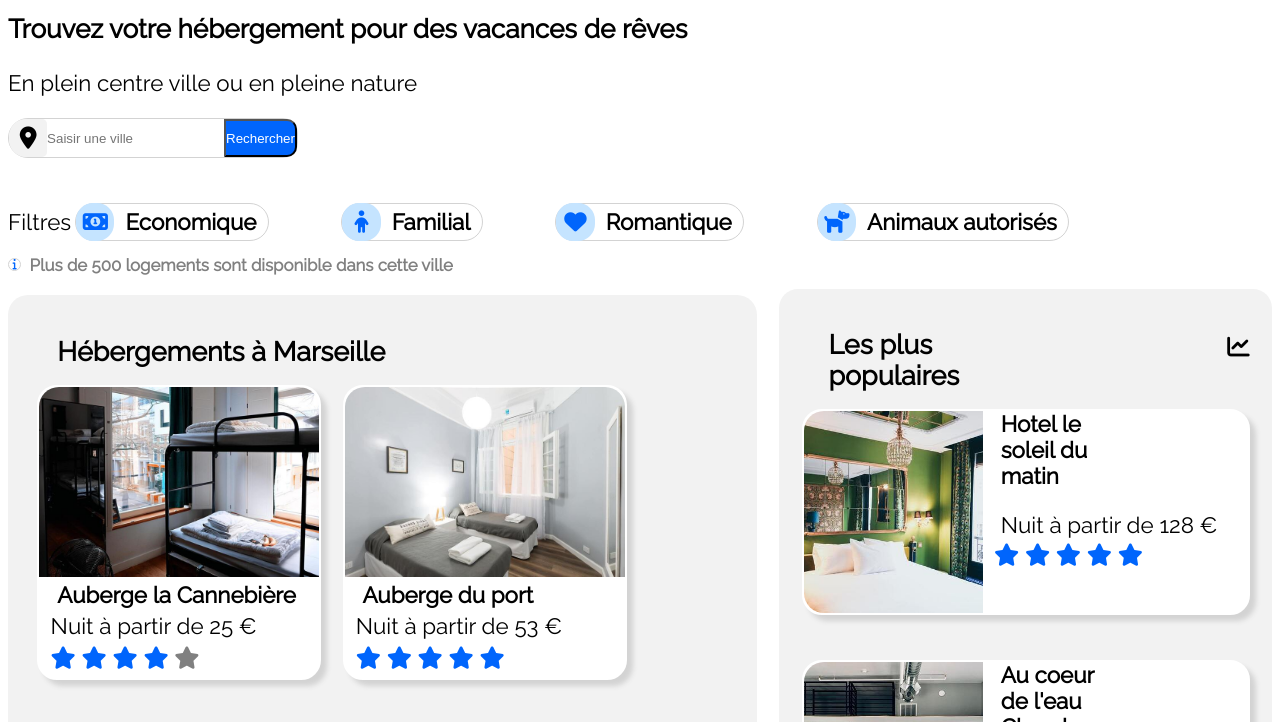
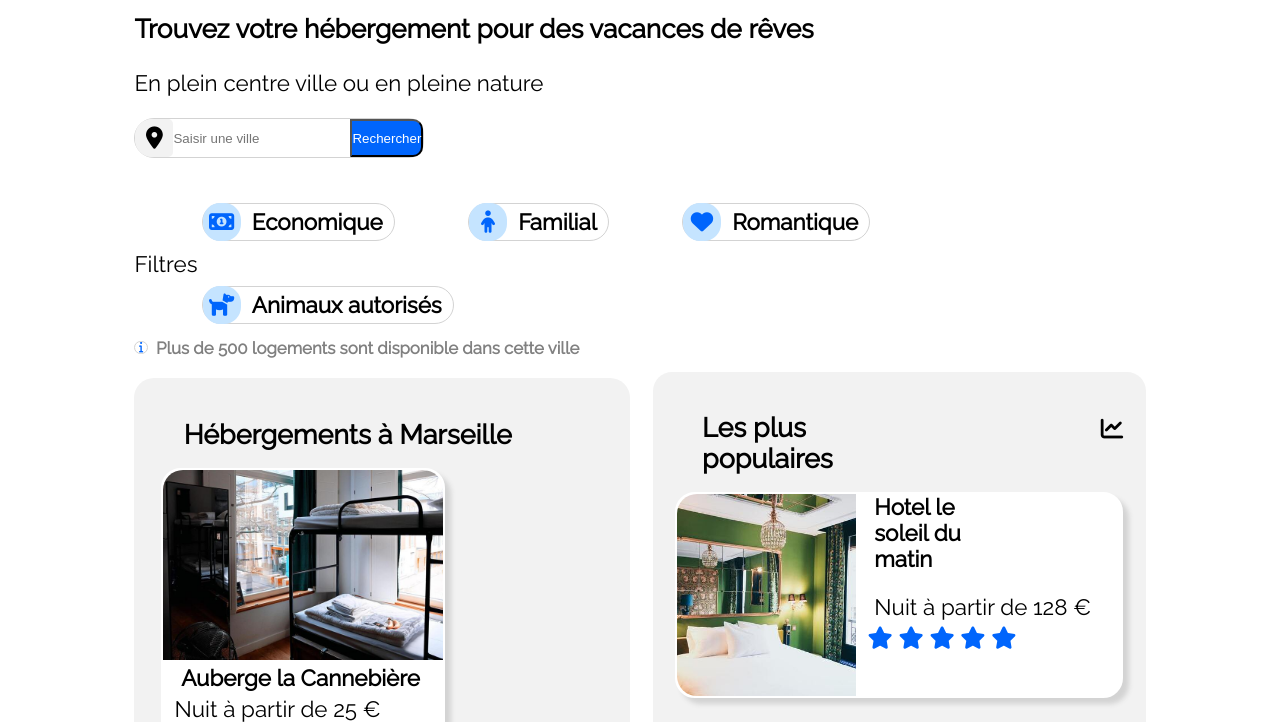
Before and after one commit to MarineLefebvre/MarineLefebvre.github.io, a plain HTML site: page index.html in a window 1280 px wide. Shown: the part 116-838 px from the top of the page. Drawn offline with Linux system fonts and the light colour scheme.

Commit message:
changement de la taille du bloc centrale

```diff
--- a/style/style.css
+++ b/style/style.css
@@ -381,6 +381,6 @@ h2{
 }
 
 #page {
-    max-width: 1560px;
+    width: 80%;
     margin: auto;
 }
```
